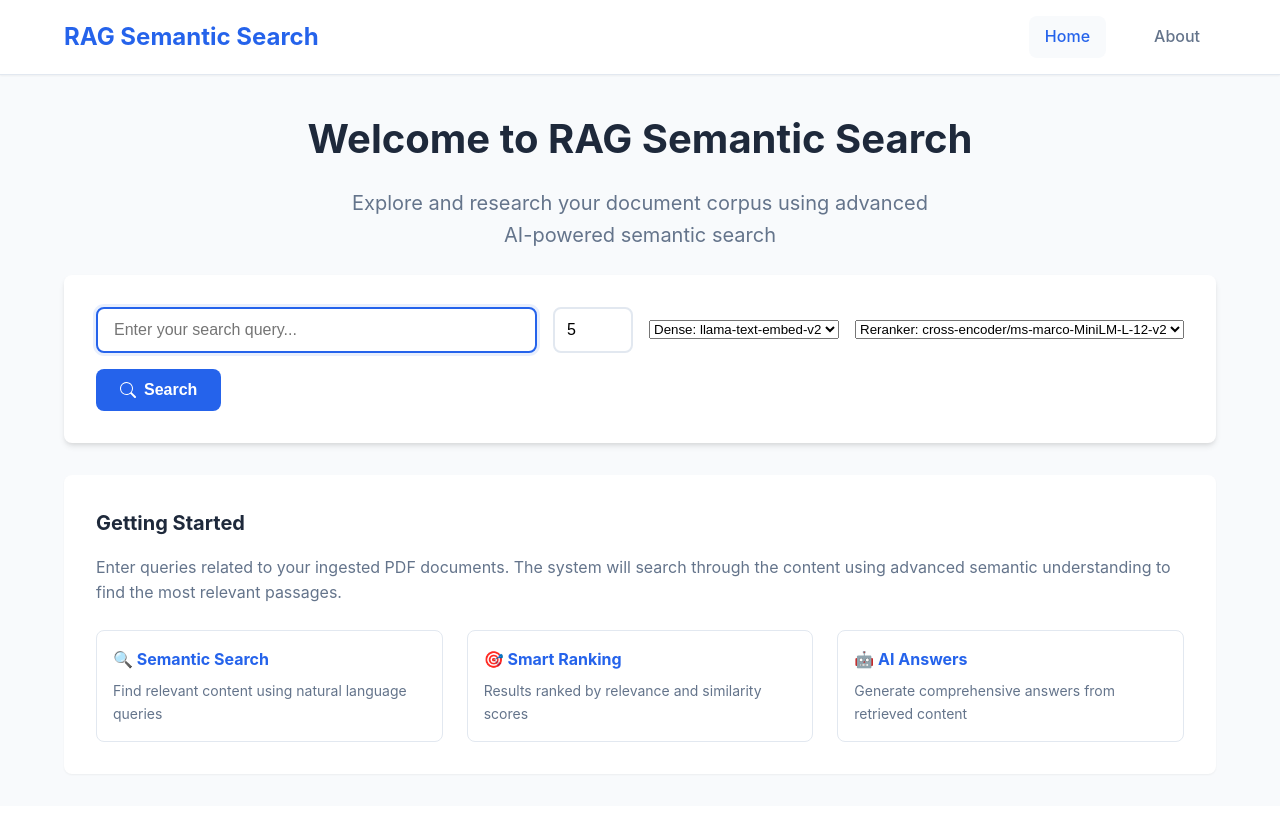
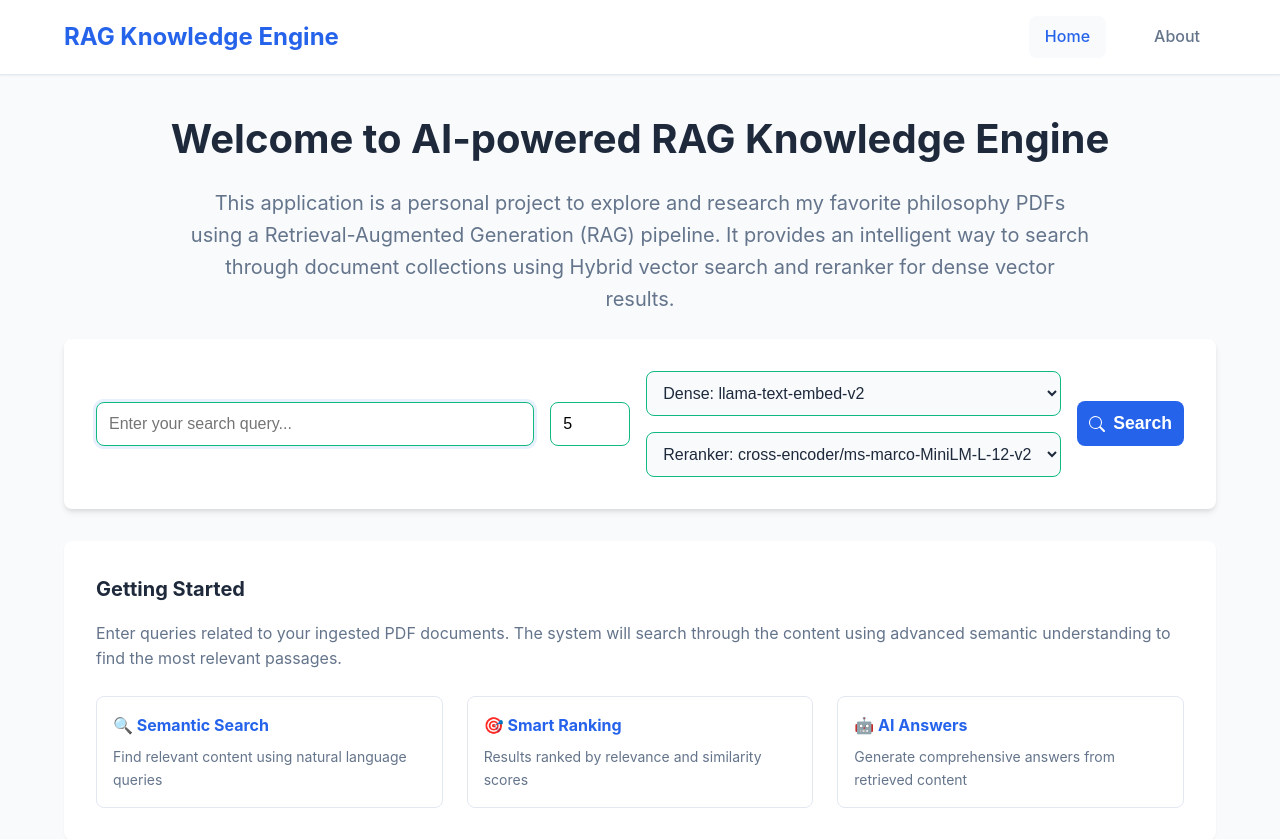
Before and after one commit to jaganraajan/rag-document-parser, a Flask app: page / in a window 1280 px wide. Shown: the top 839 px of the page. Before the commit the page ends 775 px from the top, so only its background shows below. Run offline with Flask 3, Linux system fonts and the light colour scheme.

Commit message:
update UI

```diff
--- a/src/web/templates/base.html
+++ b/src/web/templates/base.html
@@ -320,7 +320,7 @@
   <header>
     <div class="container">
       <div class="header-content">
-        <a href="/" class="logo">RAG Semantic Search</a>
+        <a href="/" class="logo">RAG Knowledge Engine</a>
         <nav>
           <a href="/" {% if request.endpoint == 'index' %}class="active"{% endif %}>Home</a>
           <a href="/about" {% if request.endpoint == 'about' %}class="active"{% endif %}>About</a>
--- a/src/web/templates/index.html
+++ b/src/web/templates/index.html
@@ -5,10 +5,10 @@
 {% block content %}
   <div class="text-center mb-3">
     <h1 style="font-size: 2.5rem; font-weight: 700; color: var(--text-primary); margin-bottom: 1rem;">
-      Welcome to RAG Semantic Search
+      Welcome to AI-powered RAG Knowledge Engine
     </h1>
-    <p style="font-size: 1.25rem; color: var(--text-secondary); max-width: 600px; margin: 0 auto;">
-      Explore and research your document corpus using advanced AI-powered semantic search
+    <p style="font-size: 1.25rem; color: var(--text-secondary); max-width: 900px; margin: 0 auto;">
+      This application is a personal project to explore and research my favorite philosophy PDFs using a Retrieval-Augmented Generation (RAG) pipeline. It provides an intelligent way to search through document collections using Hybrid vector search and reranker for dense vector results.
   </p>
   </div>
 
@@ -19,26 +19,34 @@
              placeholder="Enter your search query..."
              value="{{ request.args.get('q','') }}"
              autofocus
-             required>
+             required
+             style="padding: 0.75rem; border-radius: 8px; border: 1px solid var(--secondary-color); font-size: 1rem;">
       <input type="number"
              name="k"
              value="5"
              min="1"
              max="20"
-             title="Number of results">
+             title="Number of results"
+             style="padding: 0.75rem; border-radius: 8px; border: 1px solid var(--secondary-color); font-size: 1rem;">
+      <div class="dropdown-divider"  style="display: flex; flex-direction: column; gap: 1rem;">
          <!-- Dense model dropdown -->
-      <select name="dense_model" id="dense_model">
+          <select name="dense_model" id="dense_model"
+                style="padding: 0.75rem; border-radius: 8px; border: 1px solid var(--secondary-color); font-size: 1rem; background: var(--background-color); color: var(--text-primary);">
           {% for model in dense_models %}
             <option value="{{ model }}" {% if model == default_dense_model %}selected{% endif %}>Dense: {{ model }}</option>
           {% endfor %}
           </select>
           <!-- Reranker model dropdown -->
-      <select name="reranker_model" id="reranker_model">
+          <select name="reranker_model" id="reranker_model"
+                style="padding: 0.75rem; border-radius: 8px; border: 1px solid var(--secondary-color); font-size: 1rem; background: var(--background-color); color: var(--text-primary);">
           {% for model in reranker_models %}
             <option value="{{ model }}" {% if model == default_reranker_model %}selected{% endif %}>Reranker: {{ model }}</option>
           {% endfor %}
           </select>
-      <button type="submit">
+      </div>
+
+      <button type="submit"
+              style="padding: 0.75rem; border-radius: 8px; background: var(--primary-color); color: #fff; font-size: 1.1rem; font-weight: bold; border: none; cursor: pointer; display: flex; align-items: center; justify-content: center; gap: 0.5rem;">
         <svg width="16" height="16" fill="currentColor" viewBox="0 0 16 16">
           <path d="M11.742 10.344a6.5 6.5 0 1 0-1.397 1.398h-.001c.03.04.062.078.098.115l3.85 3.85a1 1 0 0 0 1.415-1.414l-3.85-3.85a1.007 1.007 0 0 0-.115-.1zM12 6.5a5.5 5.5 0 1 1-11 0 5.5 5.5 0 0 1 11 0z"/>
         </svg>
```
Also changed, not shown: src/web/templates/about.html (+6 -6 lines). Lines whose indentation alone changed are shown as unchanged.
